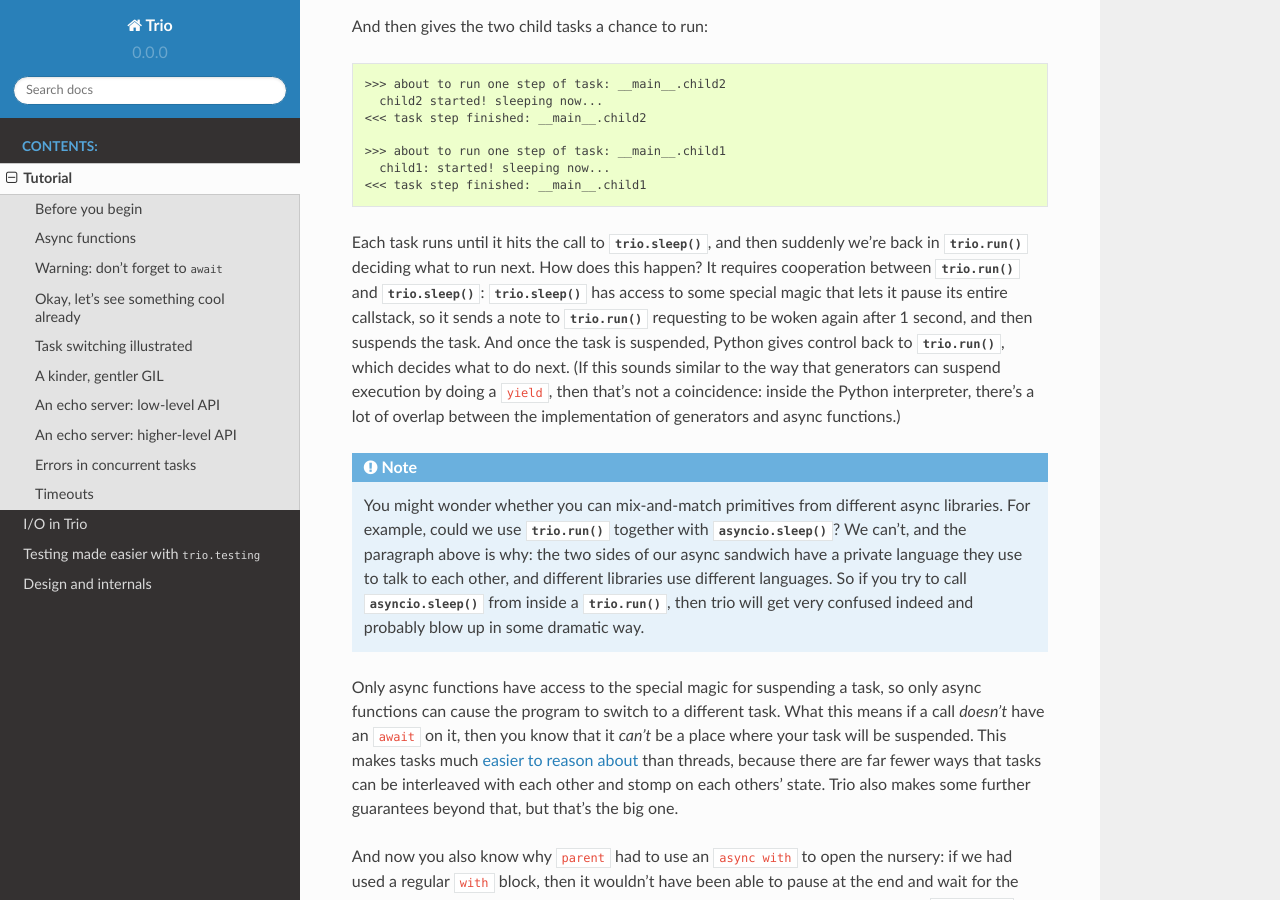
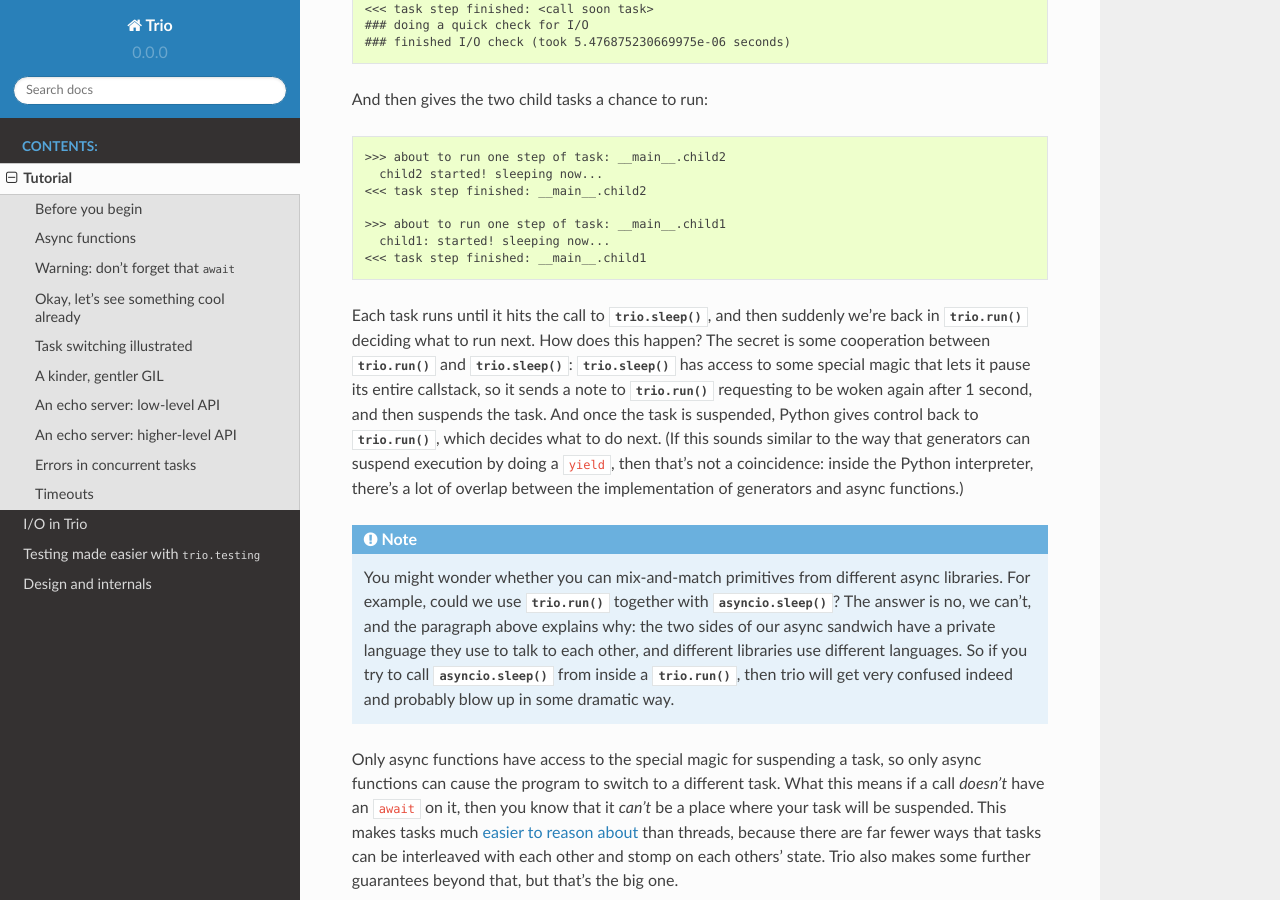
Before and after one commit to GangCheng0619/trio-py-app, a Sphinx documentation site: the page built from docs/source/tutorial.rst, in a window 1280 px wide and 900 px high, scrolled down 10167 px. Built offline with Sphinx 7.4.7 and the Read the Docs theme 2.0.0, drawn with Linux system fonts in a browser that asks for light colours; pages that are not in the unit, such as notebooks, are missing from menus; some of the changed text lies outside the part shown.

Commit message:
Tutorial wording tweaks

```diff
--- a/docs/source/tutorial.rst
+++ b/docs/source/tutorial.rst
@@ -128,8 +128,8 @@
    is actually a good thing, for reasons we'll discuss a little bit
    later.)
 
-   Here's an example function that uses ``trio.sleep``, which does the
-   obvious thing:
+   Here's an example function that uses :func:`trio.sleep`, which is
+   like :func:`time.sleep` but more async-y:
 
    .. code-block:: python3
 
@@ -146,12 +146,16 @@
 function, and it would be more useful that way. ``double_sleep`` is a
 much more typical example: we have to make it async, because it calls
 another async function. The end result is a kind of async sandwich,
-with trio on both sides and our code in the middle::
+with trio on both sides and our code in the middle:
+
+.. code-block:: none
 
   trio.run -> double_sleep -> trio.sleep
 
 This "sandwich" structure is typical for async code; in general, it
-looks like::
+looks like:
+
+.. code-block:: none
 
   trio.run -> [async function] -> ... -> [async function] -> trio.whatever
 
@@ -161,8 +165,8 @@
 call along the way) should generally be regular, non-async functions.
 
 
-Warning: don't forget to ``await``
-----------------------------------
+Warning: don't forget that ``await``
+------------------------------------
 
 Now would be a good time to open up a Python prompt and experiment a
 little with writing simple async functions and running them with
@@ -322,11 +326,12 @@
 
    This example doesn't use them, but while we're here we might as
    well mention the one other piece of new syntax that async/await
-   added: ``async for``. An ``async for`` loop is just like a ``for``
-   loop, except that where a ``for`` loop does ``iterator.__next__()``
-   to fetch the next item, an ``async for`` does ``await
-   async_iterator.__anext__()``. Now you understand all of
-   async/await. Basically just remember that it involves sandwiches
+   added: ``async for``. It's basically the same idea was ``async
+   with`` versus ``with``: An ``async for`` loop is just like a
+   ``for`` loop, except that where a ``for`` loop does
+   ``iterator.__next__()`` to fetch the next item, an ``async for``
+   does ``await async_iterator.__anext__()``. Now you understand all
+   of async/await. Basically just remember that it involves sandwiches
    and sticking the word "async" in front of everything, and you'll do
    fine.
 
@@ -388,9 +393,10 @@
 instead of spawning two "threads", we say that we spawned two
 "tasks". There are two differences between tasks and threads: (1) many
 tasks can take turns running on a single thread, and (2) with threads,
-the Python interpreter/operating system can switch which thread is running
-whenever they feel like it; with tasks, we can only switch at
-certain designated places we call :ref:`"yield points" <yield-points>`.
+the Python interpreter/operating system can switch which thread is
+running whenever they feel like it; with tasks, we can only switch at
+certain designated places we call :ref:`"yield points"
+<yield-points>`. In the next section, we'll dig into what this means.
 
 
 .. _tutorial-instrument-example:
@@ -425,10 +431,10 @@
 This generates a *lot* of output, so we'll go through it one step at a
 time.
 
-First, there's a bit of chatter while trio sets up some internal
-housekeeping. In the middle there though you can see that trio has
-created a task for the ``__main__.parent`` function, and "scheduled"
-it (i.e., made a note that it's ready to run):
+First, there's a bit of chatter while trio gets ready to run our
+code. Most of this is irrelevant to us for now, but in the middle you
+can see that trio has created a task for the ``__main__.parent``
+function, and "scheduled" it (i.e., made a note to run it soon):
 
 .. code-block:: none
 
@@ -488,28 +494,28 @@
 
 Each task runs until it hits the call to :func:`trio.sleep`, and then
 suddenly we're back in :func:`trio.run` deciding what to run next. How
-does this happen? It requires cooperation between :func:`trio.run` and
-:func:`trio.sleep`: :func:`trio.sleep` has access to some special
-magic that lets it pause its entire callstack, so it sends a note to
-:func:`trio.run` requesting to be woken again after 1 second, and then
-suspends the task. And once the task is suspended, Python gives
-control back to :func:`trio.run`, which decides what to do next. (If
-this sounds similar to the way that generators can suspend execution
-by doing a ``yield``, then that's not a coincidence: inside the Python
-interpreter, there's a lot of overlap between the implementation of
-generators and async functions.)
+does this happen? The secret is some cooperation between
+:func:`trio.run` and :func:`trio.sleep`: :func:`trio.sleep` has access
+to some special magic that lets it pause its entire callstack, so it
+sends a note to :func:`trio.run` requesting to be woken again after 1
+second, and then suspends the task. And once the task is suspended,
+Python gives control back to :func:`trio.run`, which decides what to
+do next. (If this sounds similar to the way that generators can
+suspend execution by doing a ``yield``, then that's not a coincidence:
+inside the Python interpreter, there's a lot of overlap between the
+implementation of generators and async functions.)
 
 .. note::
 
    You might wonder whether you can mix-and-match primitives from
    different async libraries. For example, could we use
-   :func:`trio.run` together with :func:`asyncio.sleep`? We can't, and
-   the paragraph above is why: the two sides of our async sandwich
-   have a private language they use to talk to each
-   other, and different libraries use different languages. So if you
-   try to call :func:`asyncio.sleep` from inside a :func:`trio.run`,
-   then trio will get very confused indeed and probably blow up in
-   some dramatic way.
+   :func:`trio.run` together with :func:`asyncio.sleep`? The answer is
+   no, we can't, and the paragraph above explains why: the two sides
+   of our async sandwich have a private language they use to talk to
+   each other, and different libraries use different languages. So if
+   you try to call :func:`asyncio.sleep` from inside a
+   :func:`trio.run`, then trio will get very confused indeed and
+   probably blow up in some dramatic way.
 
 Only async functions have access to the special magic for suspending a
 task, so only async functions can cause the program to switch to a
```
Also changed, not shown: other parts of docs/source/tutorial.rst (+3 -3 lines).
